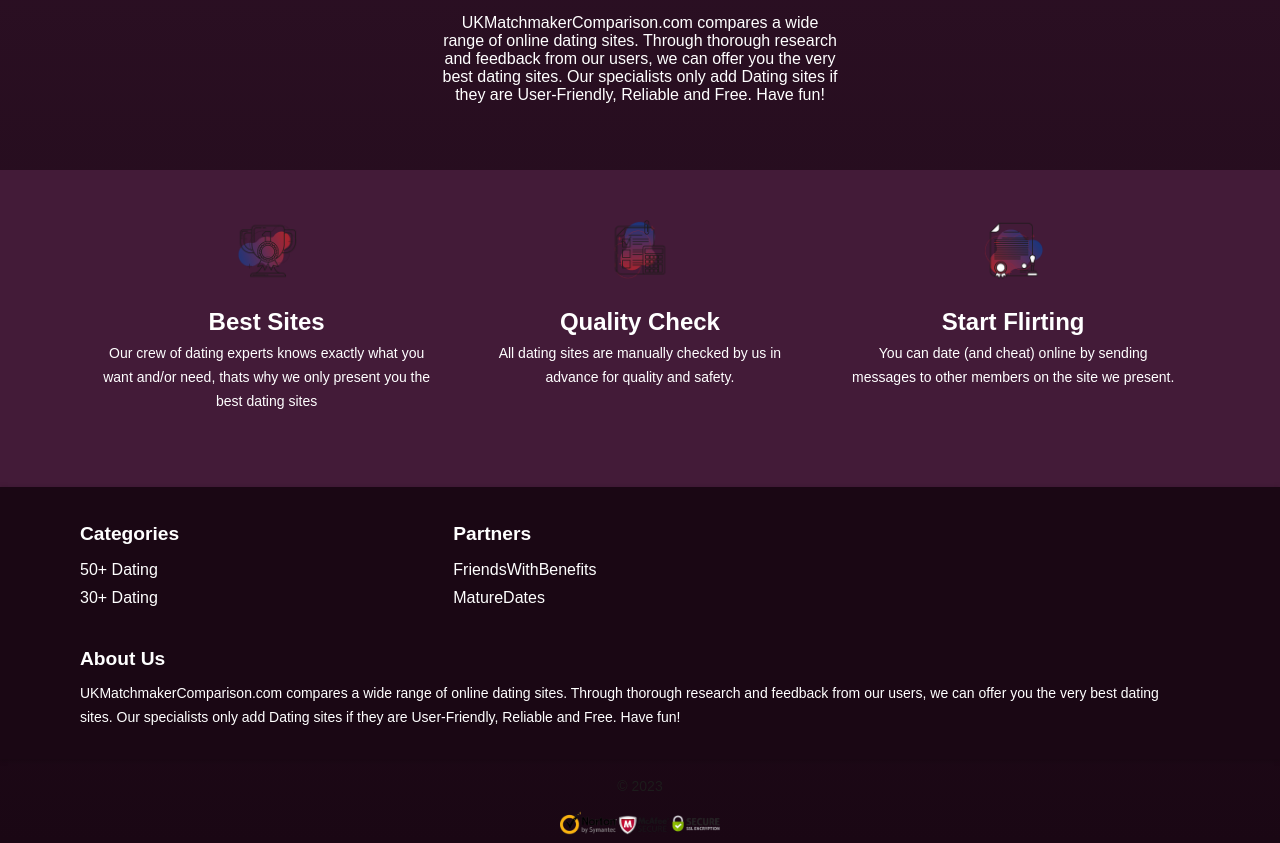
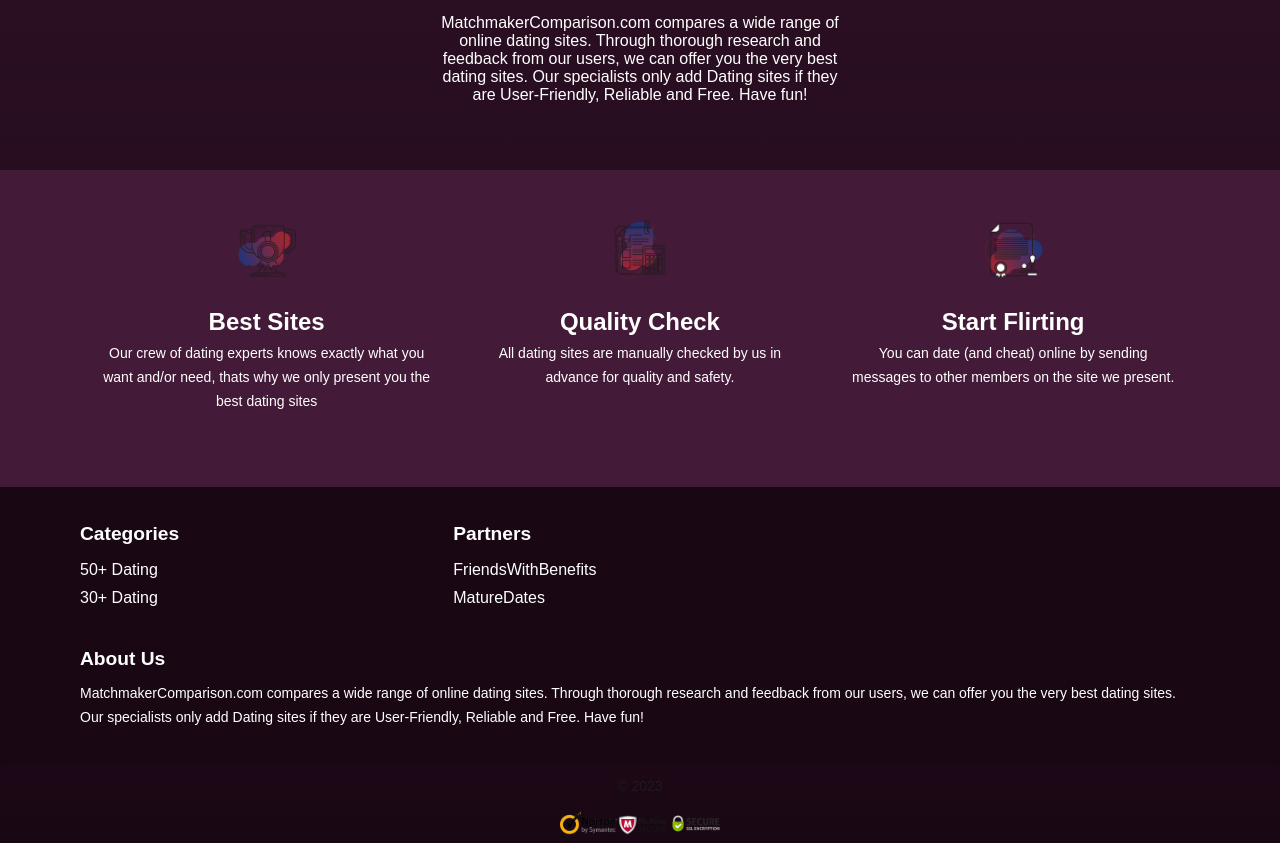
Before and after one commit to degujoe/datingsites, a plain HTML site: page index.html in a window 1280 px wide. Shown: the part 1312-2155 px from the top of the page. Drawn offline with Linux system fonts and the light colour scheme; a web font is replaced by a local one.

Commit message:
Update index.html

```diff
--- a/index.html
+++ b/index.html
@@ -412,7 +412,7 @@ Visit site
 <section class="intro">
 <div class="intro-wrap">
  <a href="datingsitexperts.co.html" class="header__logo"><img src="images/12-Sitexpert-21.png" alt="logo" height="65"></a>
-<p>UKMatchmakerComparison.com compares a wide range of online dating sites. Through thorough research and feedback from our users, we can offer you the very best dating sites. Our specialists only add Dating sites if they are User-Friendly, Reliable and Free. Have fun!</p>
+<p>MatchmakerComparison.com compares a wide range of online dating sites. Through thorough research and feedback from our users, we can offer you the very best dating sites. Our specialists only add Dating sites if they are User-Friendly, Reliable and Free. Have fun!</p>
 </div>
 </section>
 <section class="items">
@@ -451,7 +451,7 @@ Visit site
 </ul></div> </nav>
 <nav class="footer-full">
 <p class="footer_title">About Us</p>
-UKMatchmakerComparison.com compares a wide range of online dating sites. Through thorough research and feedback from our users, we can offer you the very best dating sites. Our specialists only add Dating sites if they are User-Friendly, Reliable and Free. Have fun! </nav>
+MatchmakerComparison.com compares a wide range of online dating sites. Through thorough research and feedback from our users, we can offer you the very best dating sites. Our specialists only add Dating sites if they are User-Friendly, Reliable and Free. Have fun! </nav>
 </div>
 </footer>
 
```
